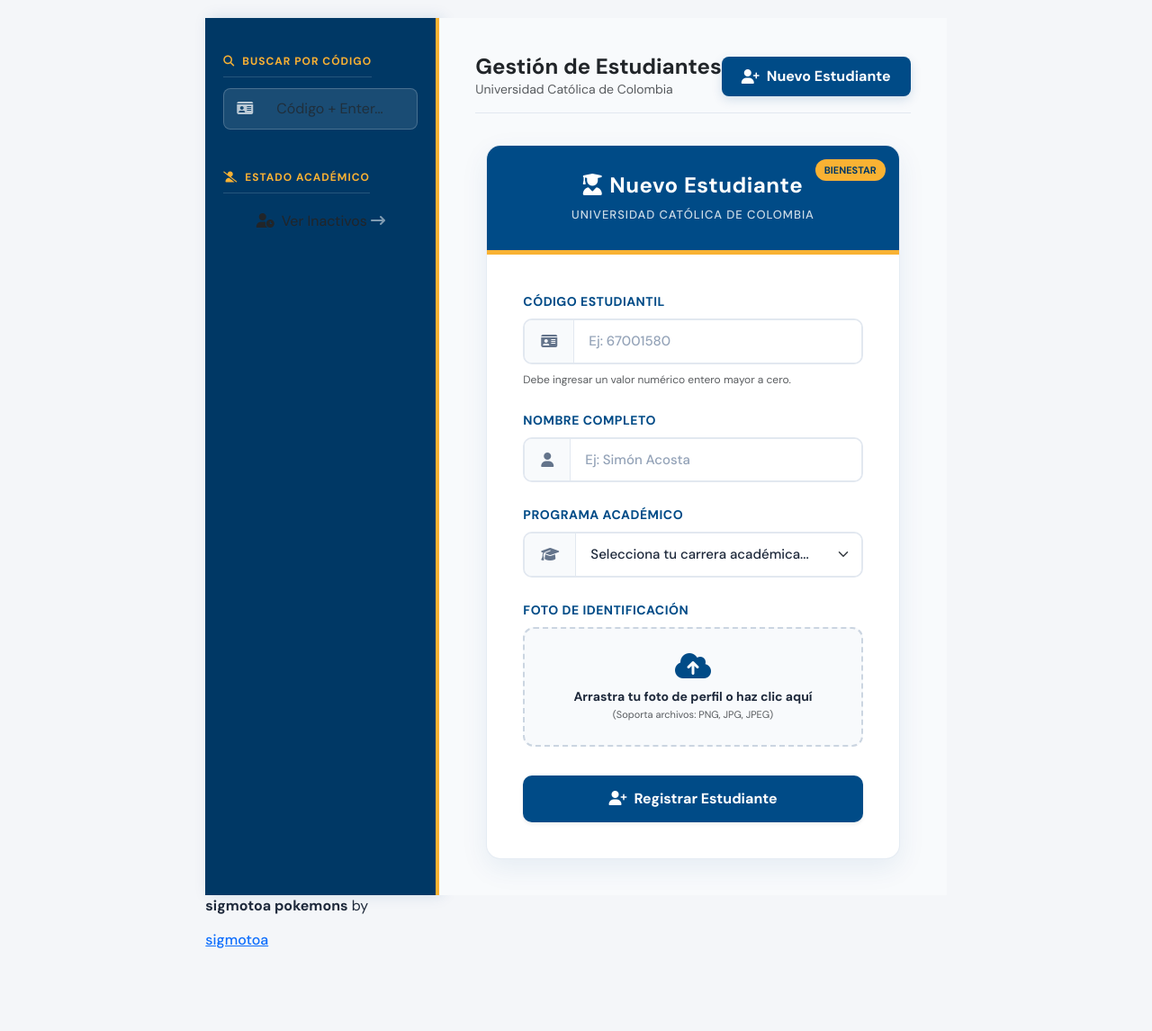
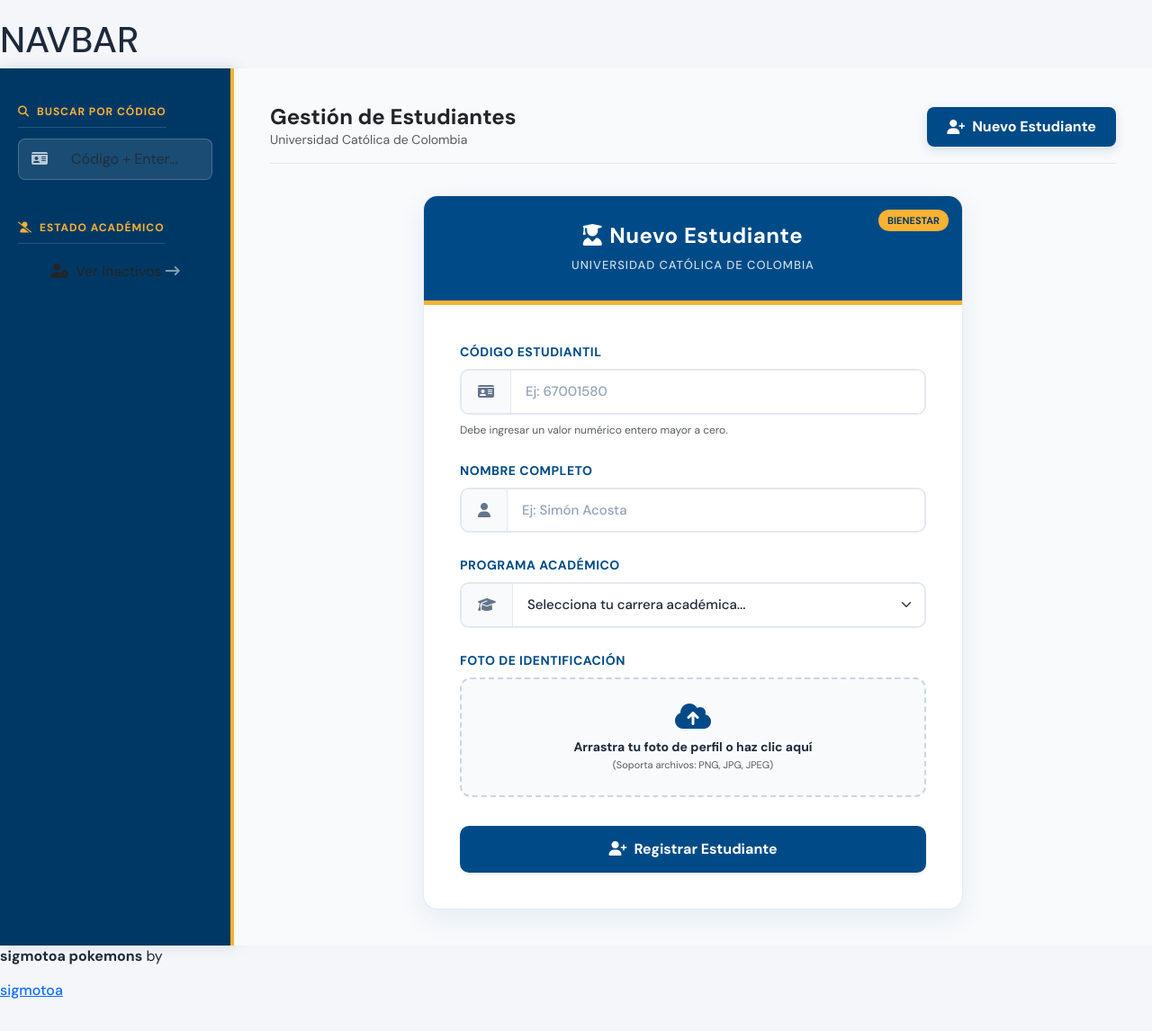
Before and after one commit to Simon-Acosta-1580/Proyecto-Integrador-2026-1, a FastAPI app: page /estudiante/nuevo in a window 1280 px wide. Shown: the whole page at 90% size. Before the commit the page ends 1054 px from the top, so only its background shows below. Run offline with FastAPI, Linux system fonts and the light colour scheme.

Commit message:
[ADD] bosquejo navbar

```diff
--- a/templates/crear_estudiante.html
+++ b/templates/crear_estudiante.html
@@ -2,11 +2,6 @@
 {% block subcontent %}
 
 
-<html lang="es">
-<head>
-    <meta charset="UTF-8">
-    <meta name="viewport" content="width=device-width, initial-scale=1.0">
-    <title>Registro de Estudiante - Universidad Católica de Colombia</title>
     <!-- Bootstrap 5 CDN -->
     <link href="https://cdn.jsdelivr.net/npm/bootstrap@5.3.2/dist/css/bootstrap.min.css" rel="stylesheet">
     <!-- FontAwesome 6 para íconos elegantes -->
@@ -30,7 +25,6 @@
             background-color: var(--ucatolica-light);
             color: var(--text-dark);
             min-height: 100vh;
-            display: flex;
             align-items: center;
             justify-content: center;
             padding: 20px 0;
--- a/templates/header.html
+++ b/templates/header.html
@@ -7,3 +7,5 @@
     {% endblock %}</title>
 </head>
 <body>
+
+<h1>NAVBAR</h1>
```
